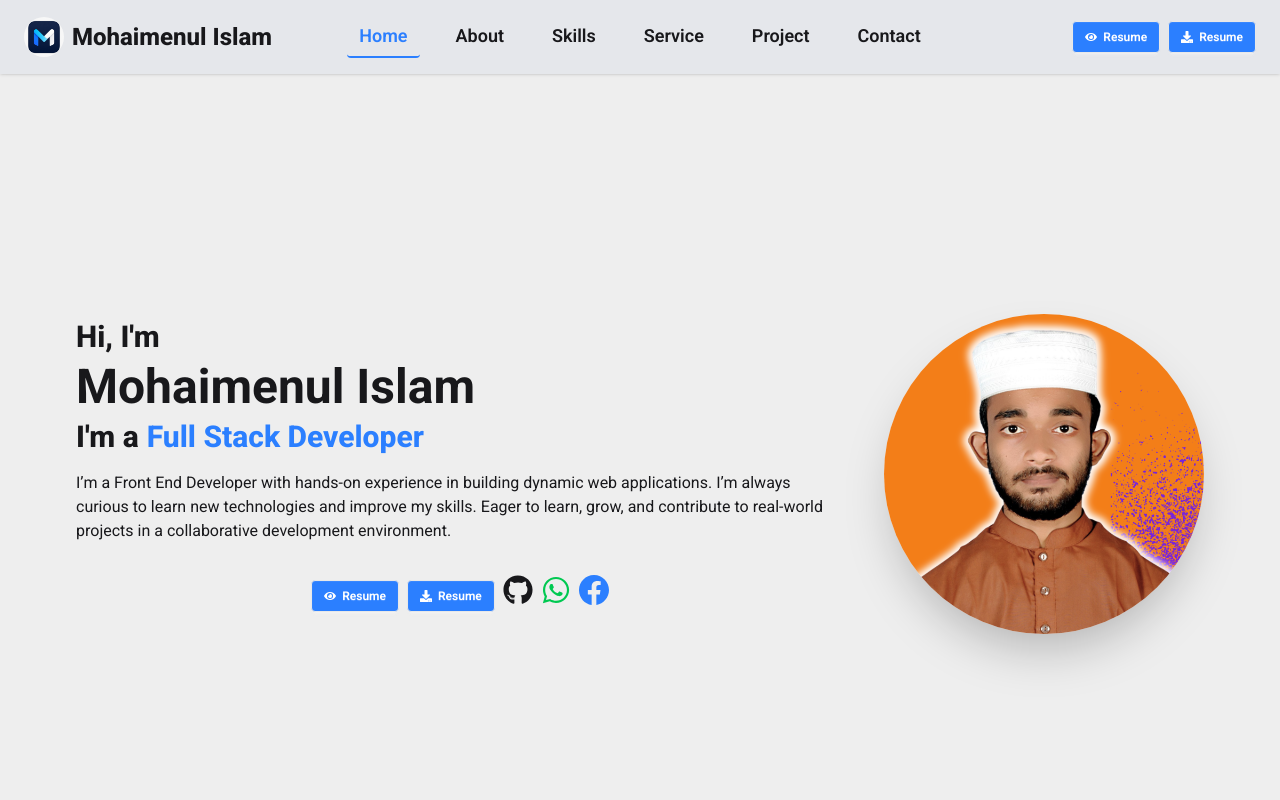
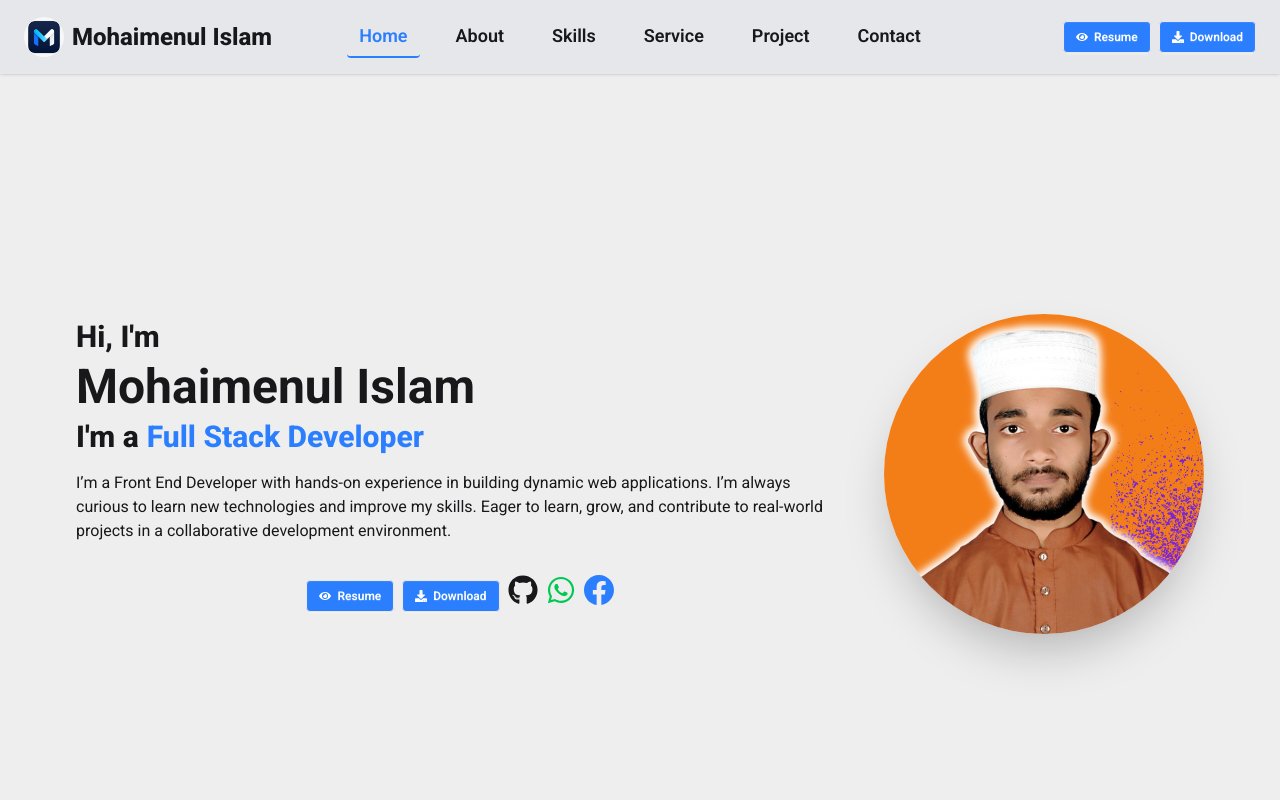
Before and after one commit to mdsheikhmohaimenulislam/portfolio, a React (Vite) app: page / in a window 1280 px wide. Shown: the top 800 px of the page. Built offline with nearby package versions, Linux system fonts and the light colour scheme.

Commit message:
update portfolio with projects, contact and UI improvements

```diff
--- a/src/Components/Banner/CV.jsx
+++ b/src/Components/Banner/CV.jsx
@@ -1,7 +1,7 @@
 import { FaEye, FaDownload } from "react-icons/fa";
 
 export default function CV() {
-  const pdfUrl = "/MohaimenulIslam_res(Full_Stack_Web_Developer).pdf";
+  const pdfUrl = "/resume.pdf";
 
   return (
     <div className="flex items-center gap-2">
@@ -21,7 +21,7 @@ export default function CV() {
         className="btn btn-sm bg-blue-500 text-white hover:bg-blue-600"
       >
         <FaDownload />
-        Resume
+       Download
       </a>
     </div>
   );
--- a/src/Components/Projects/ProjectDetails.jsx
+++ b/src/Components/Projects/ProjectDetails.jsx
@@ -90,7 +90,7 @@ const ProjectDetails = () => {
         </a>
 
         <Link
-          to="/#project"
+          to="/"
           className="btn"
         >
           Back
```
Also changed, not shown: 1 other file (tests, documents, lock files or other folders).
